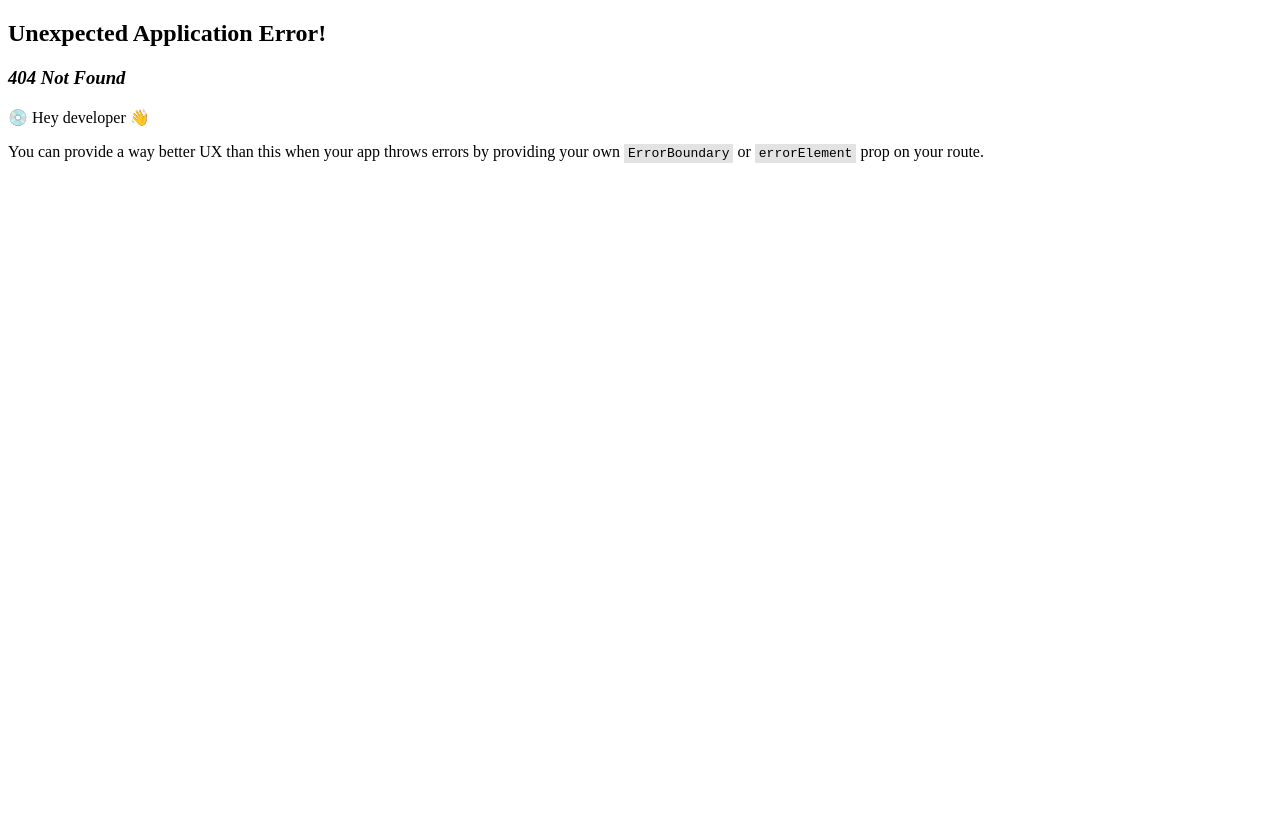
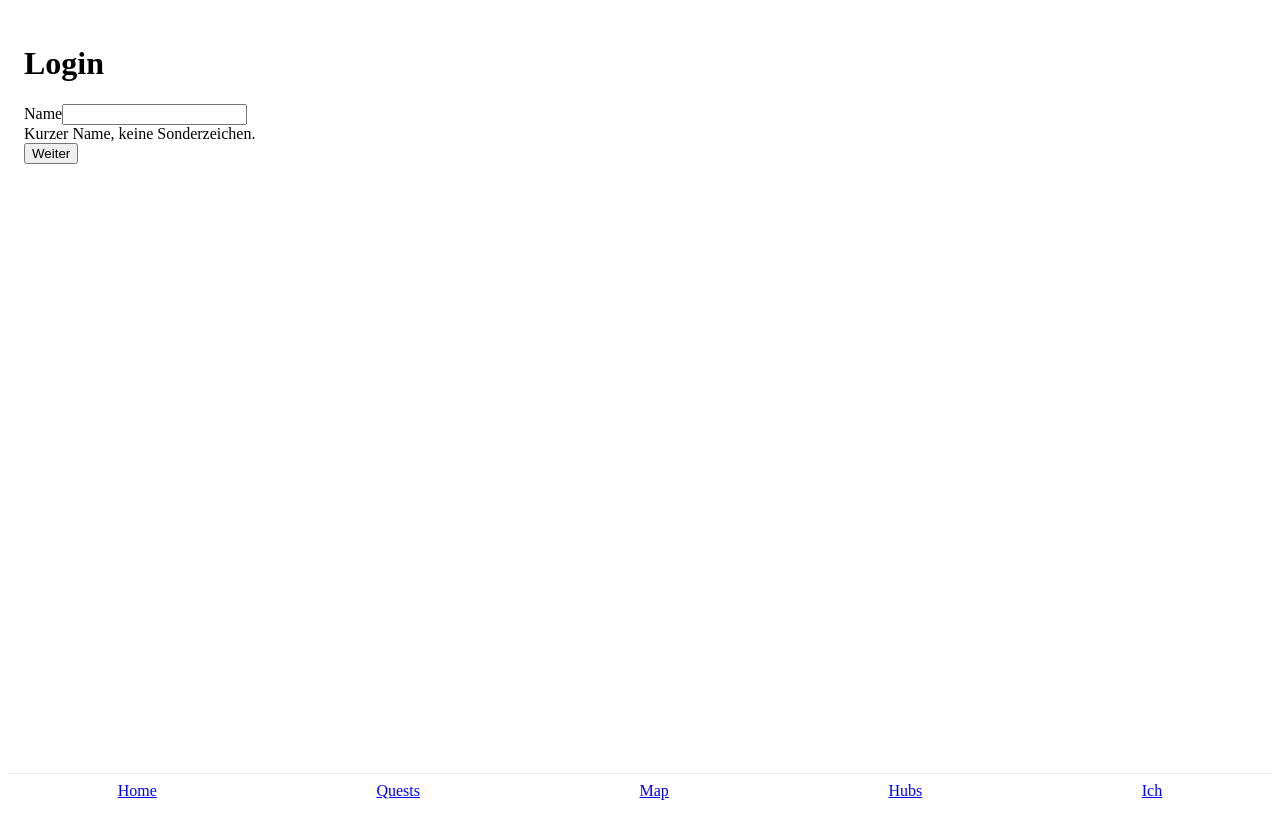
Before and after one commit to Breisgauleiter/glocalsyn, a React (Vite) app in the folder apps/app/: page /login in a window 1280 px wide. Before the commit this address had no page. Built offline with nearby package versions, Linux system fonts and the light colour scheme.

Commit message:
feat(auth): add login + profile wizard routes (client-side mock); chore(docs): roadmap status updated

```diff
--- /dev/null
+++ b/apps/app/src/features/auth/Login.tsx
@@ -0,0 +1,32 @@
+import { FormEvent, useState } from 'react';
+import { useNavigate } from 'react-router-dom';
+import { useAuthMock } from './authStore';
+
+export function Login() {
+  const nav = useNavigate();
+  const { login } = useAuthMock();
+  const [name, setName] = useState('');
+
+  function onSubmit(e: FormEvent) {
+    e.preventDefault();
+    login(name || 'Gast');
+    nav('/profile-setup');
+  }
+
+  return (
+    <form onSubmit={onSubmit} aria-labelledby="login-title" style={{ padding: 16 }}>
+      <h1 id="login-title">Login</h1>
+      <label htmlFor="name">Name</label>
+      <input
+        id="name"
+        name="name"
+        value={name}
+        onChange={(e) => setName(e.currentTarget.value)}
+        placeholder=""
+        aria-describedby="name-hint"
+      />
+      <div id="name-hint">Kurzer Name, keine Sonderzeichen.</div>
+      <button type="submit">Weiter</button>
+    </form>
+  );
+}
--- /dev/null
+++ b/apps/app/src/features/auth/authStore.ts
@@ -0,0 +1,8 @@
+import { useState } from 'react';
+
+export function useAuthMock() {
+  const [user, setUser] = useState<{ id: string; name?: string; region?: string } | null>(null);
+  const login = (name: string) => setUser({ id: 'u1', name });
+  const logout = () => setUser(null);
+  return { user, login, logout };
+}
--- /dev/null
+++ b/apps/app/src/features/profile/ProfileWizard.tsx
@@ -0,0 +1,23 @@
+import { FormEvent, useState } from 'react';
+import { useNavigate } from 'react-router-dom';
+
+export function ProfileWizard() {
+  const nav = useNavigate();
+  const [region, setRegion] = useState('');
+
+  function onSubmit(e: FormEvent) {
+    e.preventDefault();
+    // persist minimal profile client-side
+    localStorage.setItem('profile', JSON.stringify({ region }));
+    nav('/quests');
+  }
+
+  return (
+    <form onSubmit={onSubmit} aria-labelledby="wizard-title" style={{ padding: 16 }}>
+      <h1 id="wizard-title">Profil</h1>
+      <label htmlFor="region">Region</label>
+      <input id="region" name="region" value={region} onChange={(e) => setRegion(e.currentTarget.value)} />
+      <button type="submit">Fertig</button>
+    </form>
+  );
+}
--- a/apps/app/src/main.tsx
+++ b/apps/app/src/main.tsx
@@ -7,6 +7,8 @@ import { Quests } from './routes/Quests';
 import { Map } from './routes/Map';
 import { Hubs } from './routes/Hubs';
 import { Me } from './routes/Me';
+import { Login } from './features/auth/Login';
+import { ProfileWizard } from './features/profile/ProfileWizard';
 
 const router = createBrowserRouter([
   {
@@ -14,6 +16,8 @@ const router = createBrowserRouter([
     element: <App />,
     children: [
       { index: true, element: <Home /> },
+      { path: 'login', element: <Login /> },
+      { path: 'profile-setup', element: <ProfileWizard /> },
       { path: 'quests', element: <Quests /> },
       { path: 'map', element: <Map /> },
       { path: 'hubs', element: <Hubs /> },
--- a/apps/app/src/routes/Home.tsx
+++ b/apps/app/src/routes/Home.tsx
@@ -1,8 +1,13 @@
+import { Link } from 'react-router-dom';
+
 export function Home() {
   return (
     <section aria-labelledby="home-title" style={{ padding: 16 }}>
       <h1 id="home-title">Syntopia</h1>
       <p>Willkommen! Starte mit einer Mini‑Quest in drei Taps.</p>
+      <p>
+        <Link to="/login" aria-label="Jetzt starten">Jetzt starten</Link>
+      </p>
     </section>
   );
 }
```
Also changed, not shown: 3 other files (tests, documents, lock files or other folders).
